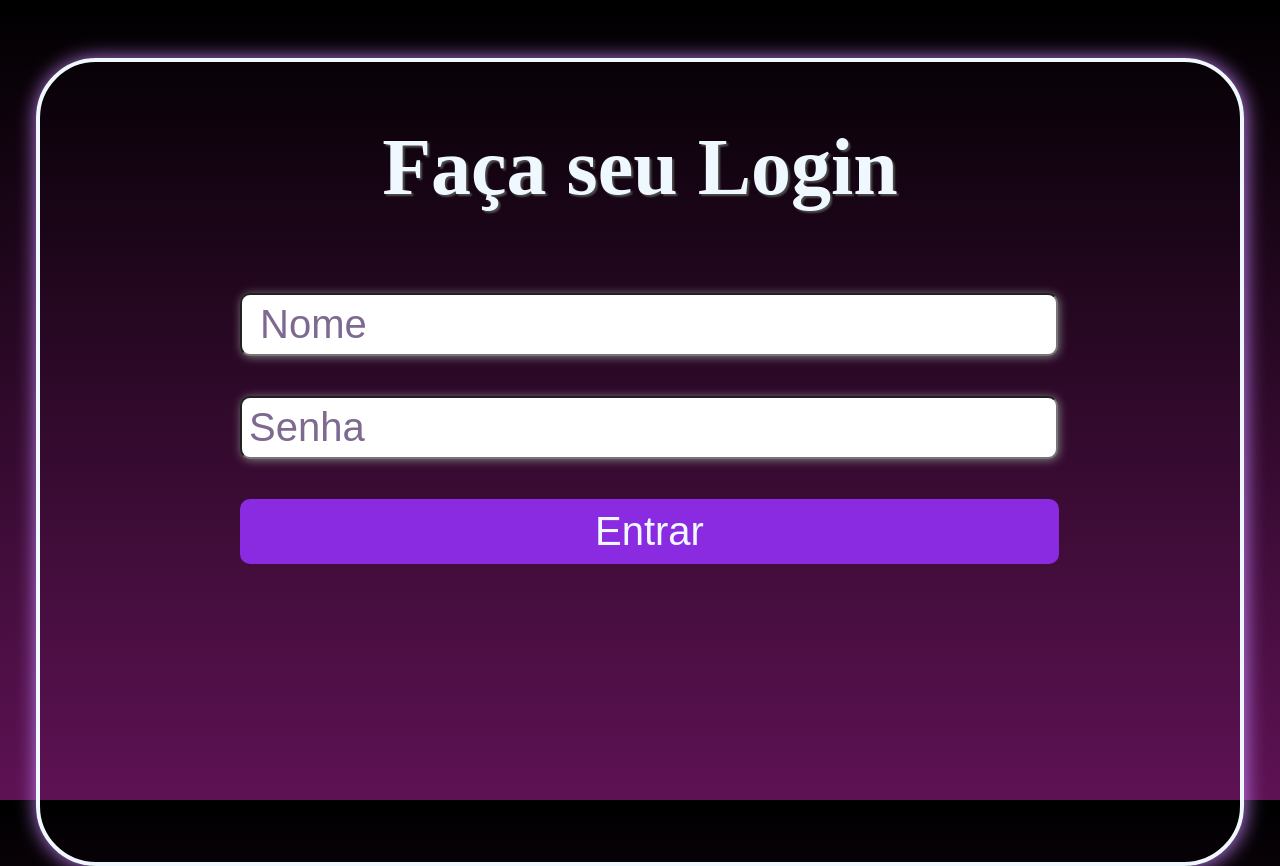
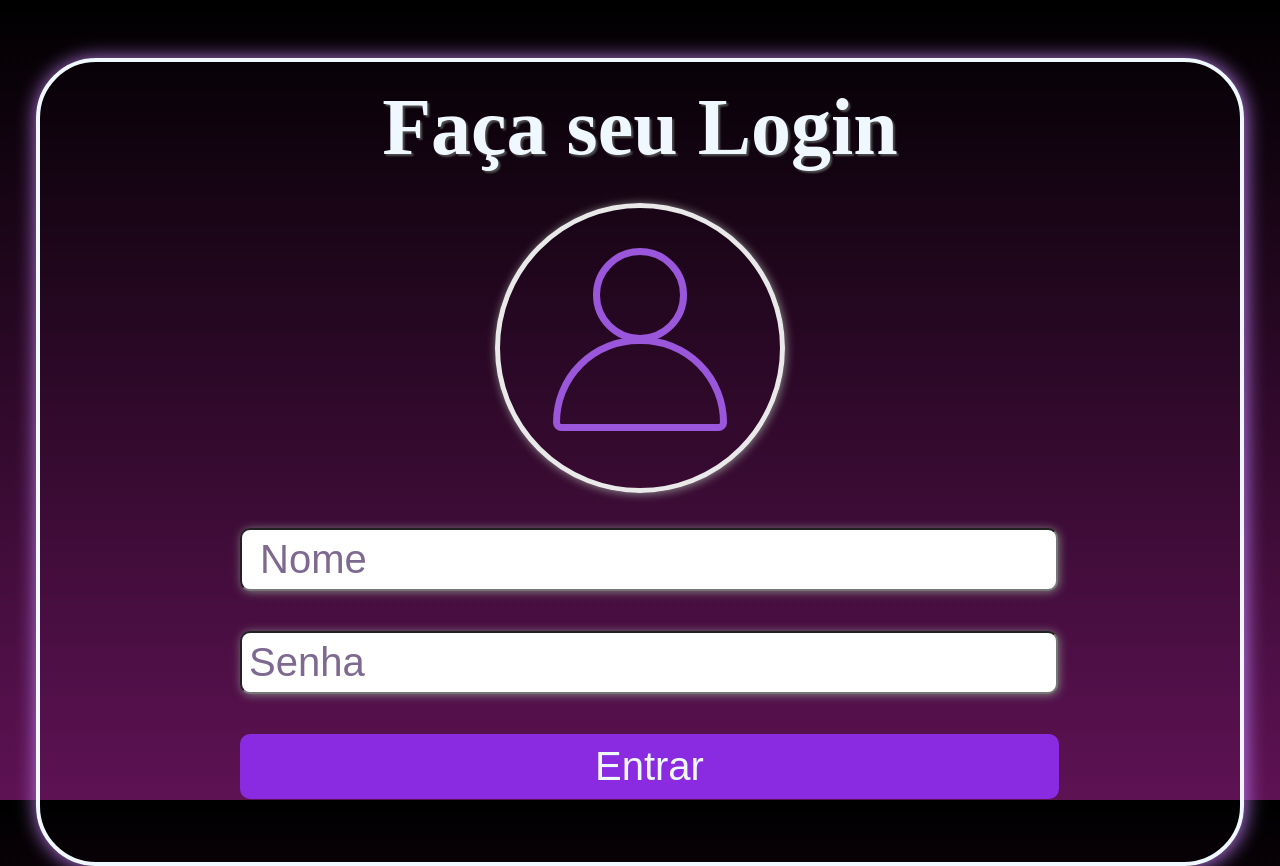
Before and after one commit to diegoalvares/diamtech, a plain HTML site: page login.html in a window 1280 px wide. Drawn offline with Linux system fonts and the light colour scheme.

Commit message:
atualizando.

```diff
--- a/CSS/login.css
+++ b/CSS/login.css
@@ -2,9 +2,38 @@ h1{
     color: aliceblue;
     font-size: 80px;
     text-align: center;
-    margin-top: 60px;
+    margin-top: 20px;
     text-shadow: 2px 2px 2px rgb(78, 78, 78);
-    margin-bottom: 60px;
+    margin-bottom: 30px;
+}
+
+#desenho_login{
+    border: solid rgb(233, 233, 233) 5px;
+    width: 280px;
+    height: 280px;
+    margin: auto;
+    border-radius: 100%;
+    box-shadow: 1px 1px 10px rgb(139, 139, 139);
+    margin-bottom: 15px;
+    cursor: pointer;
+}
+
+#circulo{
+    width: 80px;
+    height: 80px;
+    border: solid rgb(155, 87, 219) 7px;
+    border-radius: 100%;
+    margin: auto;
+    margin-top: 40px;
+}
+
+#meia_lua{
+    width: 160px;
+    height: 80px;
+    border: solid rgb(155, 87, 219) 7px;
+    border-radius: 100px 100px 10px 10px;
+    margin: auto;
+    margin-top: -5px;
 }
 
 form{
--- a/JS/login.js
+++ b/JS/login.js
@@ -3,11 +3,12 @@ user = document.getElementById('usuario')
 pass = document.getElementById('senha')
 
 login.addEventListener('click', function(){
-    if (user.value == 'josi' & pass.value == '1' || user.value == 'diego' & pass.value =='2'){
+    if (user.value == 'josi' & pass.value == '1' || user.value == 'diego' & pass.value =='05101994'){
         window.location.assign('index.html')
     }
 
     else{
         alert('Usuário ou Senha incorreta')
+
     }
 })
--- a/login.html
+++ b/login.html
@@ -23,6 +23,11 @@
         <div id="container">
             <form>
                 <h1>Faça seu Login</h1>
+                <div id="desenho_login">
+                    <div id="circulo"></div>
+
+                    <div id="meia_lua"></div>
+                </div>
                 <input type="text" id="usuario" placeholder=" Nome"><br>
                 <input type="password" id="senha" placeholder="Senha"><br>
                 <button type="button" id="entrar">Entrar</button>
```
